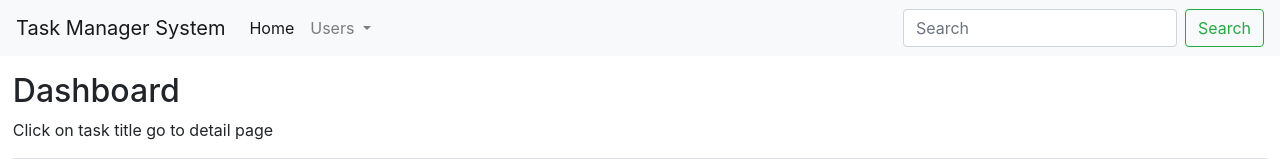
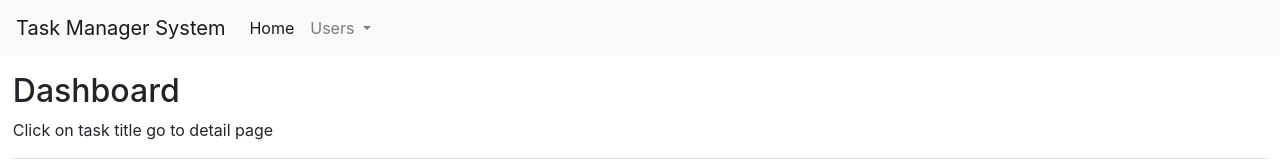
Before and after one commit to TianyuanDeng/TianyuanTaskManagerSPA, an Angular app: page / in a window 1280 px wide. Shown: the top 161 px of the page. Built offline with nearby package versions, Linux system fonts and the light colour scheme; no server answers.

Commit message:
Remove Search.

```diff
--- a/src/app/core/layout/header/header.component.html
+++ b/src/app/core/layout/header/header.component.html
@@ -26,9 +26,5 @@
 
 
       </ul>
-      <form class="form-inline my-2 my-lg-0">
-        <input class="form-control mr-sm-2" type="search" placeholder="Search" aria-label="Search">
-        <button class="btn btn-outline-success my-2 my-sm-0" type="submit">Search</button>
-      </form>
     </div>
   </nav>
```
